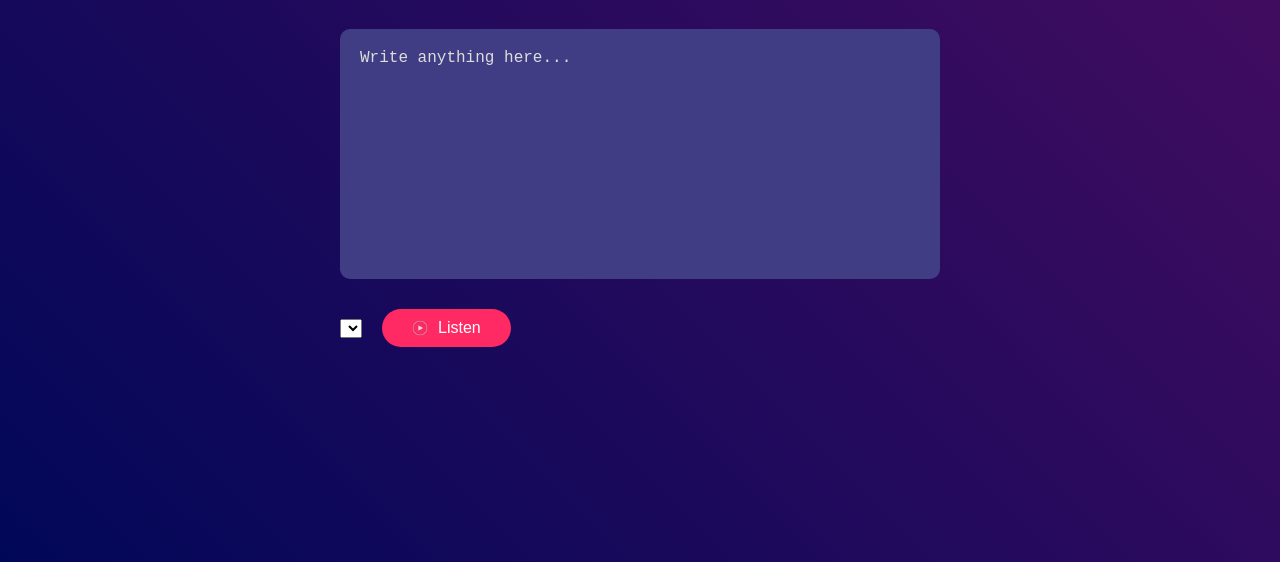
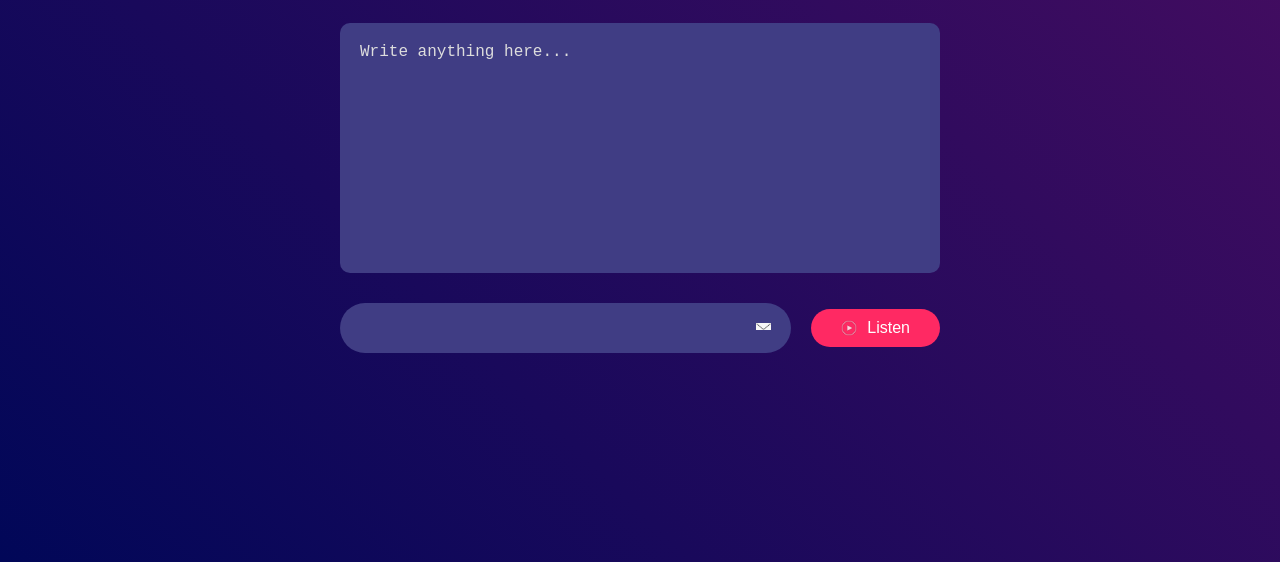
Before and after one commit to IICTComputers/Text-to-Speech, a plain HTML site: page Text to Speech/index.html in a window 1280 px wide. Shown: the part 238-800 px from the top of the page. Drawn offline with Linux system fonts and the light colour scheme.

Commit message:
Add files via upload

```diff
--- a/Text to Speech/index.html
+++ b/Text to Speech/index.html
@@ -81,6 +81,23 @@ button img{
  margin-right:10px;
 }
 
+select{
+flex:1;
+color:#fff;
+background:#403d84;
+height:50px;
+padding:0 20px;
+outline:0;
+border:0;
+border-radius:35px;
+appearance:none;
+background-image:url(2.png);
+background-repeat:no-repeat;
+background-size:15px;
+background-position-x:calc(100% - 20px);
+background-position-y:20px;
+}
+
 </style>
 <body>
 
@@ -89,33 +106,39 @@ button img{
     <h1>Text To Speech <span>Converter</span></h1>
 <textarea placeholder="Write anything here..."></textarea>
 <div class="row">
-<select></select>
+<select name="" id=""></select>
      <button><img src="p.png" alt="">Listen</button>
 </div>
 </div>
 <script>
-let speech = new SpeechSynthesisUtterance();
+  let speech = new SpeechSynthesisUtterance();
 
 let voices = [];
 
-let voiceSelect = document.querySelector("select");
+let voiceselect = document.querySelector("select");
 
-window.speechSynthesis.onvoicechanged = () => {
+window.speechSynthesis.onvoiceschanged = () => {
    voices = window.speechSynthesis.getVoices();
 speech.voice = voices[0];
 
-voices.forEach((voice, i) => (voiceSelect.options[i] = new Option(voice.name, i )));
+voices.forEach((voice, i) => (voiceselect.options[i] = new Option(voice.name,i)));
 };
 
-voiceSelect.addEventListener("change",() =>{
-   speech.voice = voices[voiceSelect.value];
-});
+voiceselect.addEventListener("change",() =>{
+   speech.voice = voices[voiceselect.value];
+})
 
 document.querySelector("button").addEventListener("click", () => {
   speech.text = document.querySelector("textarea").value;
   window.speechSynthesis.speak(speech);
 });
 
+
+
+
+
+
+
 </script>
 </body>
 
```
